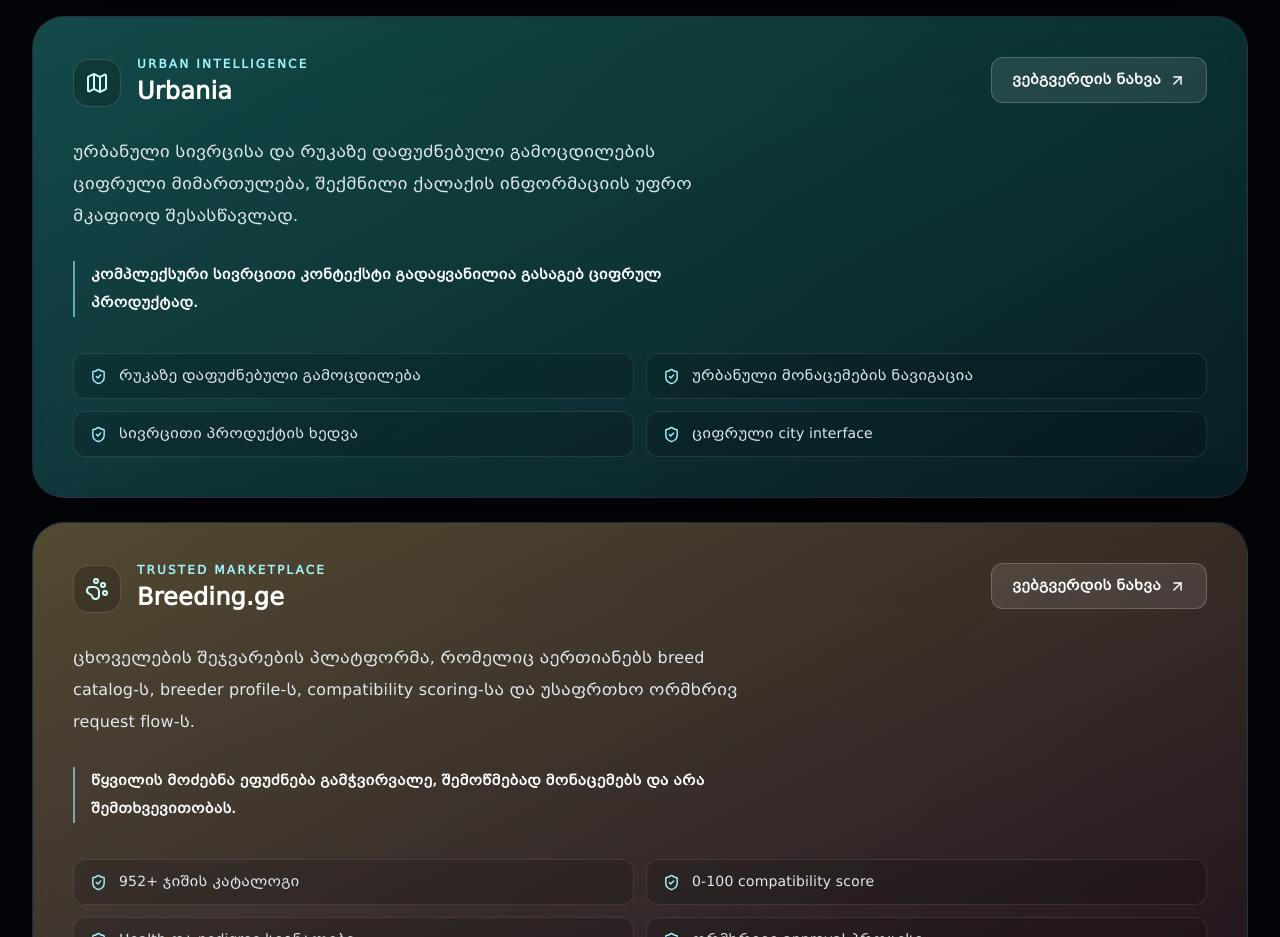
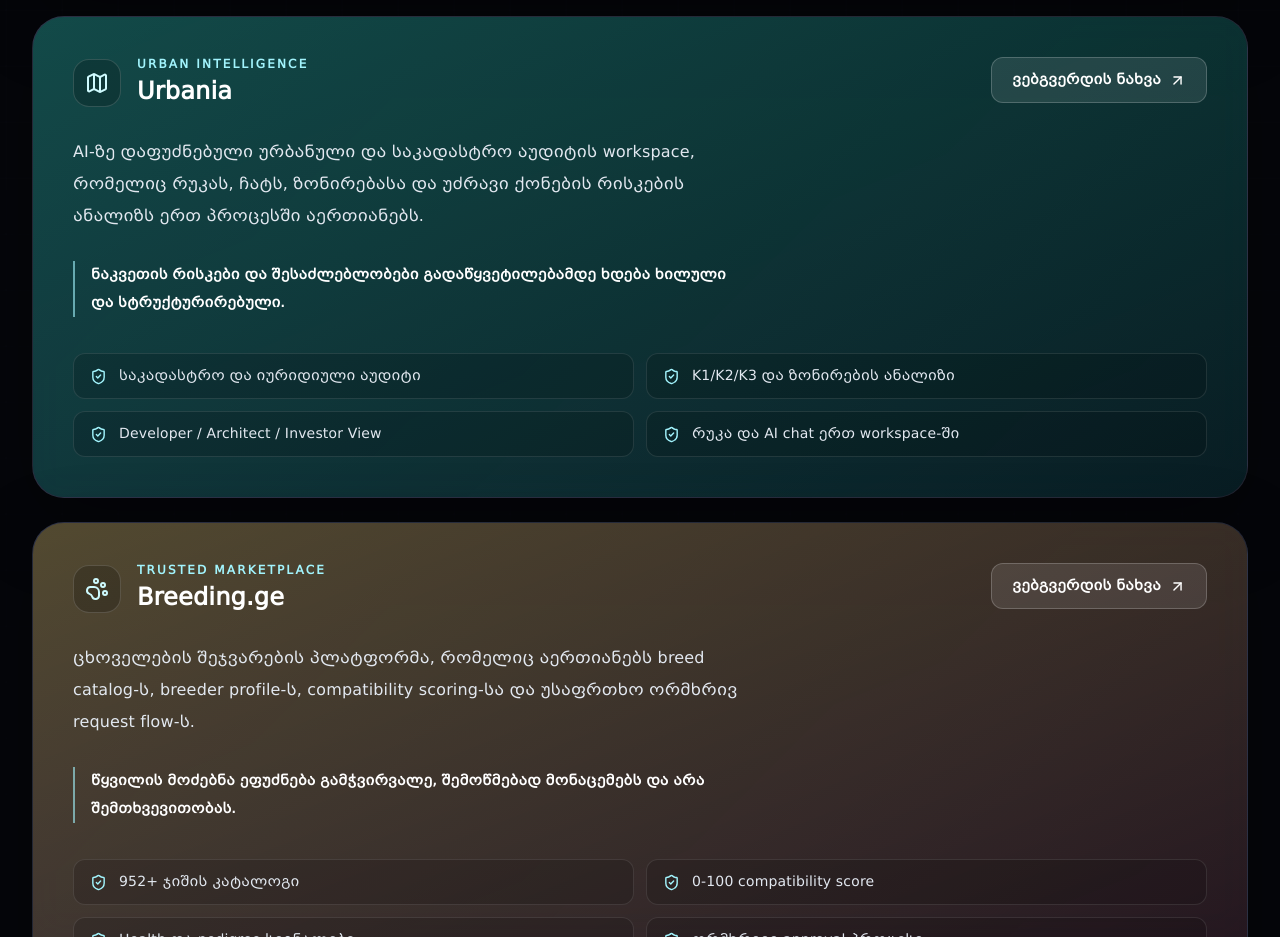
Before and after one commit to vajelski/imi-ge, a Next.js app in the folder frontend/: page /en/projects in a window 1280 px wide. Shown: the part 1620-2557 px from the top of the page. Built offline with nearby package versions, Linux system fonts and the light colour scheme; no server answers.

Commit message:
Add Urbania AI audit case study

```diff
--- a/frontend/src/app/[locale]/projects/page.tsx
+++ b/frontend/src/app/[locale]/projects/page.tsx
@@ -30,13 +30,13 @@
   },
   {
     name: 'Urbania',
-    url: 'https://urbania.ge',
+    url: '/projects/urbania',
     icon: Map,
     category: 'URBAN INTELLIGENCE',
     accent: 'from-emerald-400/25 to-teal-500/10',
-    description: 'ურბანული სივრცისა და რუკაზე დაფუძნებული გამოცდილების ციფრული მიმართულება, შექმნილი ქალაქის ინფორმაციის უფრო მკაფიოდ შესასწავლად.',
-    capabilities: ['რუკაზე დაფუძნებული გამოცდილება', 'ურბანული მონაცემების ნავიგაცია', 'სივრცითი პროდუქტის ხედვა', 'ციფრული city interface'],
-    impact: 'კომპლექსური სივრცითი კონტექსტი გადაყვანილია გასაგებ ციფრულ პროდუქტად.',
+    description: 'AI-ზე დაფუძნებული ურბანული და საკადასტრო აუდიტის workspace, რომელიც რუკას, ჩატს, ზონირებასა და უძრავი ქონების რისკების ანალიზს ერთ პროცესში აერთიანებს.',
+    capabilities: ['საკადასტრო და იურიდიული აუდიტი', 'K1/K2/K3 და ზონირების ანალიზი', 'Developer / Architect / Investor View', 'რუკა და AI chat ერთ workspace-ში'],
+    impact: 'ნაკვეთის რისკები და შესაძლებლობები გადაწყვეტილებამდე ხდება ხილული და სტრუქტურირებული.',
   },
   {
     name: 'Breeding.ge',
--- /dev/null
+++ b/frontend/src/app/[locale]/projects/urbania/page.tsx
@@ -0,0 +1,50 @@
+import type { Metadata } from 'next';
+import { ArrowUpRight, Building2, FileSearch, Layers3, MapPinned, ShieldCheck, Sparkles } from 'lucide-react';
+import { setRequestLocale } from 'next-intl/server';
+
+const siteUrl = 'https://imi.ge';
+
+export const metadata: Metadata = {
+  title: 'Urbania: AI საკადასტრო და ურბანული აუდიტი',
+  description: 'Urbania არის AI-ზე დაფუძნებული ურბანული და საკადასტრო აუდიტის workspace საქართველოში: მიწის ნაკვეთის, ზონირების, K1/K2/K3 და საინვესტიციო რისკების ანალიზი.',
+  keywords: ['Urbania', 'საკადასტრო აუდიტი', 'მიწის ნაკვეთის ანალიზი', 'ზონირება', 'K1 K2 K3', 'უძრავი ქონების AI', 'ურბანული დაგეგმარება', 'კადასტრის კოდი'],
+  alternates: { canonical: '/ka/projects/urbania' },
+  openGraph: { title: 'Urbania: AI საკადასტრო და ურბანული აუდიტი', description: 'ჭკვიანი workspace მიწის, ზონირების და უძრავი ქონების საინვესტიციო შეფასებისთვის.' },
+};
+
+const perspectives = [
+  { icon: Building2, title: 'Developer View', text: 'განაშენიანების შესაძლებლობა, ფუნქციური ზონა, K1/K2/K3 კოეფიციენტები და პროექტის საწყისი შეზღუდვები ერთ სამუშაო კონტექსტში.' },
+  { icon: Layers3, title: 'Architect View', text: 'ნაკვეთის გეომეტრია, ლოკაცია, ურბანული რეგულაციები და საპროექტო გადაწყვეტილებისთვის საჭირო სივრცითი სიგნალები.' },
+  { icon: FileSearch, title: 'Investor View', text: 'საკადასტრო, იურიდიული და მუნიციპალური რისკების სტრუქტურირებული სურათი საინვესტიციო გადაწყვეტილებამდე.' },
+];
+
+const workflow = [
+  ['01', 'შეიყვანეთ საკადასტრო კოდი', 'Urbania აგროვებს ნაკვეთის იდენტიფიკაციისა და ლოკაციის მთავარ მონაცემებს.'],
+  ['02', 'AI აერთიანებს კონტექსტს', 'საკადასტრო, გეომეტრიული, ურბანული და საჯარო რეესტრის მონაცემები ერთიანდება ერთ ანალიზში.'],
+  ['03', 'მიიღეთ რისკები და შესაძლებლობები', 'შედეგი იყოფა დეველოპერის, არქიტექტორისა და ინვესტორისთვის გამოსადეგ ხედვებად.'],
+];
+
+export default async function UrbaniaProjectPage({ params }: { params: Promise<{ locale: string }> }) {
+  const { locale } = await params;
+  setRequestLocale(locale);
+  const applicationSchema = {
+    '@context': 'https://schema.org',
+    '@type': 'WebApplication',
+    name: 'Urbania',
+    url: 'https://urbania.ge',
+    applicationCategory: 'BusinessApplication',
+    operatingSystem: 'Web',
+    inLanguage: 'ka-GE',
+    description: 'AI-ზე დაფუძნებული ურბანული და საკადასტრო აუდიტის workspace საქართველოში.',
+    featureList: ['საკადასტრო და იურიდიული აუდიტი', 'ზონირების ანალიზი', 'K1, K2 და K3 კოეფიციენტები', 'Developer, Architect და Investor View'],
+    provider: { '@type': 'Organization', name: 'IMI.GE', url: siteUrl },
+    areaServed: { '@type': 'Country', name: 'საქართველო' },
+  };
+  return <div className="relative overflow-hidden pt-32 pb-24"><script type="application/ld+json" dangerouslySetInnerHTML={{ __html: JSON.stringify(applicationSchema) }} /><div className="ai-grid pointer-events-none absolute inset-0 -z-10 opacity-50" />
+    <section className="mx-auto grid max-w-7xl gap-10 px-6 lg:grid-cols-[1.15fr_.85fr] lg:px-8"><div><p className="text-xs font-bold tracking-[.22em] text-cyan-300">URBANIA / AI FOR EVERYONE</p><h1 className="mt-5 max-w-4xl text-4xl font-bold leading-[1.1] text-white sm:text-6xl">მიწის ნაკვეთის სრული კონტექსტი, <span className="text-transparent bg-clip-text bg-gradient-to-r from-cyan-200 to-emerald-300">ერთ AI workspace-ში.</span></h1><p className="mt-7 max-w-2xl text-lg leading-8 text-slate-300">Urbania არის ხელოვნურ ინტელექტზე დაფუძნებული ურბანული და საკადასტრო აუდიტის პლატფორმა. ის აერთიანებს რუკას, ჩატს და სტრუქტურირებულ ანალიზს, რათა სამშენებლო ან საინვესტიციო გადაწყვეტილება უფრო სწრაფად და მტკიცებულებებზე დაფუძნებით მიიღოთ.</p><a href="https://chat.urbania.ge/c/4b48e8fb-8447-4b7a-b130-1c069cc6a76d" target="_blank" rel="noreferrer" className="mt-9 inline-flex items-center gap-2 rounded-xl bg-white px-6 py-4 text-sm font-bold text-[#080914] transition hover:bg-cyan-100">Urbania workspace-ის ნახვა <ArrowUpRight size={18} /></a></div>
+      <div className="glass-panel rounded-[2rem] p-7 sm:p-8"><div className="flex items-center gap-3 border-b border-white/10 pb-5"><MapPinned className="text-cyan-200" /><div><p className="font-bold text-white">Parcel intelligence</p><p className="text-xs text-slate-400">კადასტრი → ზონირება → გადაწყვეტილება</p></div></div><div className="mt-6 space-y-3"><div className="rounded-2xl border border-white/10 bg-black/20 p-4 text-sm text-slate-300">საკადასტრო კოდი, ფართობი, გეომეტრია და ლოკაცია</div><div className="rounded-2xl border border-emerald-300/20 bg-emerald-400/10 p-4 text-sm text-emerald-50">ფუნქციური ზონა, K1/K2/K3 და მუნიციპალური შეზღუდვები</div><div className="rounded-2xl border border-cyan-300/20 bg-cyan-300/10 p-4 text-sm text-cyan-50">დეველოპერის, არქიტექტორისა და ინვესტორის ხედვები</div></div></div></section>
+    <section className="mx-auto mt-24 max-w-7xl px-6 lg:px-8"><p className="text-xs font-bold tracking-[.2em] text-cyan-300">THREE DECISION LENSES</p><h2 className="mt-4 text-3xl font-bold text-white sm:text-5xl">ერთი ნაკვეთი, სამი პროფესიული პერსპექტივა.</h2><div className="mt-12 grid gap-5 lg:grid-cols-3">{perspectives.map(({ icon: Icon, title, text }) => <article key={title} className="glass-panel rounded-3xl p-7"><Icon className="text-cyan-200" size={26}/><h3 className="mt-10 text-xl font-bold text-white">{title}</h3><p className="mt-4 text-sm leading-7 text-slate-300">{text}</p></article>)}</div></section>
+    <section className="mx-auto mt-24 max-w-7xl px-6 lg:px-8"><div className="rounded-[2rem] border border-white/10 bg-white/[.035] p-8 sm:p-10"><p className="text-xs font-bold tracking-[.2em] text-cyan-300">AUDIT WORKFLOW</p><h2 className="mt-4 text-3xl font-bold text-white">სწრაფი შეფასება, სიღრმისეული კონტექსტი.</h2><div className="mt-10 grid gap-6 md:grid-cols-3">{workflow.map(([number, title, text]) => <div key={number}><p className="text-lg font-bold text-cyan-200">{number}</p><h3 className="mt-6 font-bold text-white">{title}</h3><p className="mt-3 text-sm leading-7 text-slate-300">{text}</p></div>)}</div></div></section>
+    <section className="mx-auto mt-24 max-w-7xl px-6 lg:px-8"><div className="rounded-[2rem] border border-emerald-300/25 bg-emerald-400/10 p-8 sm:p-12"><Sparkles className="text-emerald-200"/><h2 className="mt-5 max-w-3xl text-3xl font-bold text-white sm:text-5xl">უძრავი ქონების გადაწყვეტილება იწყება სწორად წაკითხული მონაცემით.</h2><p className="mt-5 max-w-2xl leading-8 text-slate-200">Urbania ამცირებს ხელით მოძიებასა და ფრაგმენტულ შემოწმებებზე დახარჯულ დროს, რათა ნაკვეთის რისკები და პოტენციალი გადაწყვეტილების მიღებამდე იყოს ხილული.</p></div></section>
+  </div>;
+}
```
